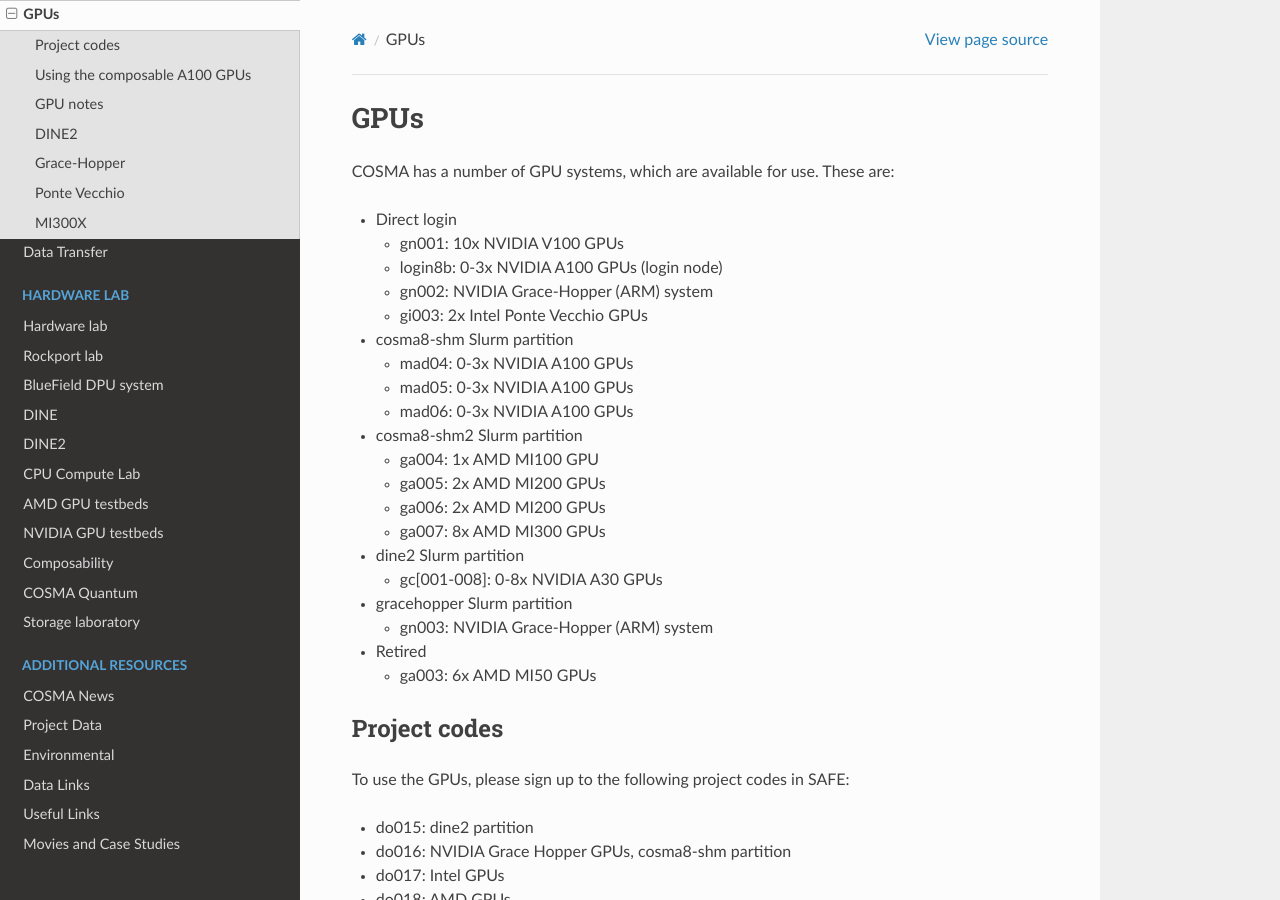
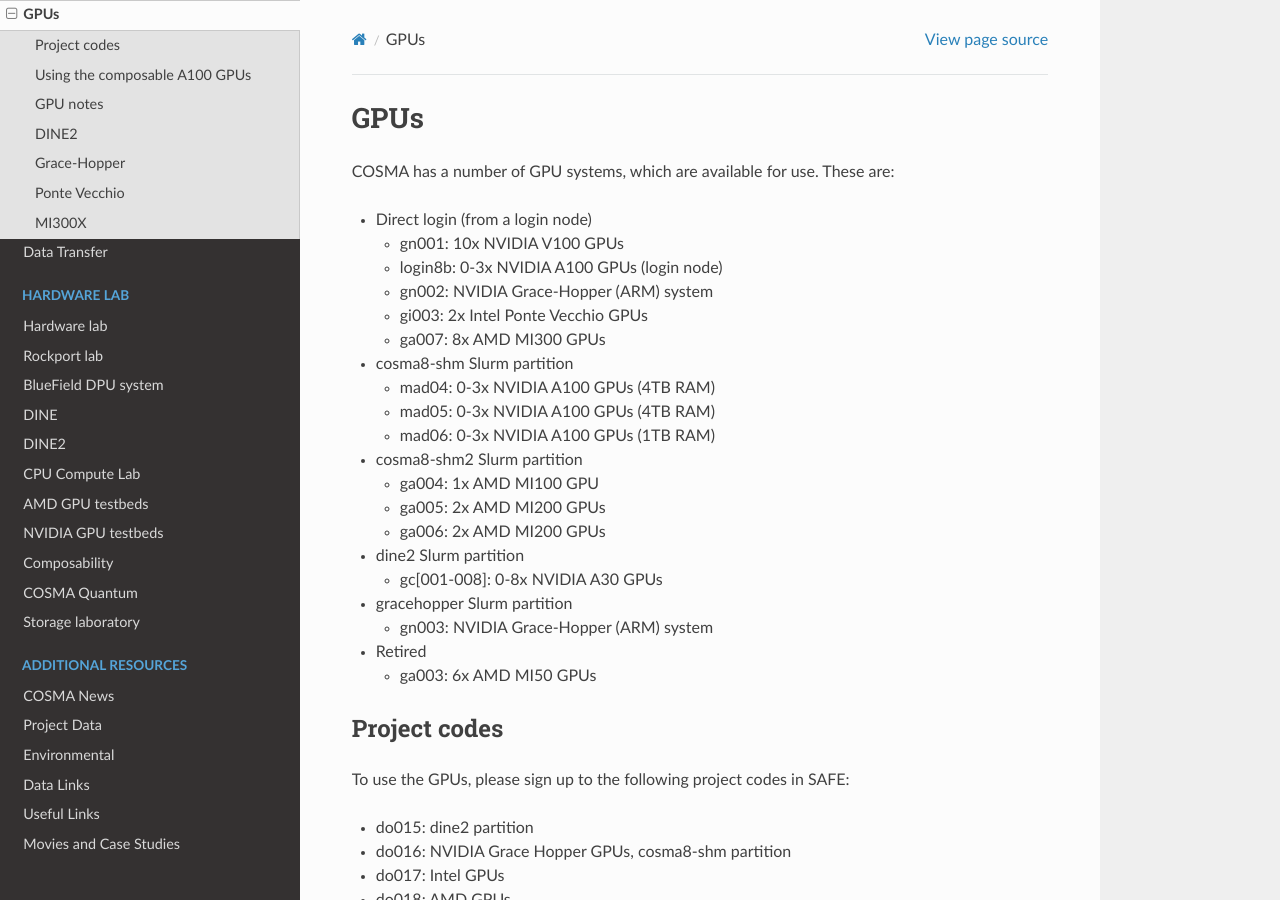
Before and after one commit to agb32/cosmadoc, a Sphinx documentation site: the page built from docs/source/gpu.md, in a window 1280 px wide and 900 px high. Built offline with Sphinx 7.4.7 and the Read the Docs theme 3.1.0, drawn with Linux system fonts in a browser that asks for light colours.

Commit message:
updated queue info

```diff
--- a/docs/source/gpu.md
+++ b/docs/source/gpu.md
@@ -2,20 +2,20 @@
 
 COSMA has a number of GPU systems, which are available for use. These are:
 
-* Direct login
+* Direct login (from a login node)
   * gn001: 10x NVIDIA V100 GPUs
   * login8b: 0-3x NVIDIA A100 GPUs (login node)
   * gn002: NVIDIA Grace-Hopper (ARM) system
   * gi003: 2x Intel Ponte Vecchio GPUs
+  * ga007: 8x AMD MI300 GPUs
 * cosma8-shm Slurm partition
-  * mad04: 0-3x NVIDIA A100 GPUs
-  * mad05: 0-3x NVIDIA A100 GPUs
-  * mad06: 0-3x NVIDIA A100 GPUs
+  * mad04: 0-3x NVIDIA A100 GPUs (4TB RAM)
+  * mad05: 0-3x NVIDIA A100 GPUs (4TB RAM)
+  * mad06: 0-3x NVIDIA A100 GPUs (1TB RAM)
 * cosma8-shm2 Slurm partition
   * ga004: 1x AMD MI100 GPU
   * ga005: 2x AMD MI200 GPUs
   * ga006: 2x AMD MI200 GPUs
-  * ga007: 8x AMD MI300 GPUs
 * dine2 Slurm partition
   * gc[001-008]: 0-8x NVIDIA A30 GPUs
 * gracehopper Slurm partition
```
